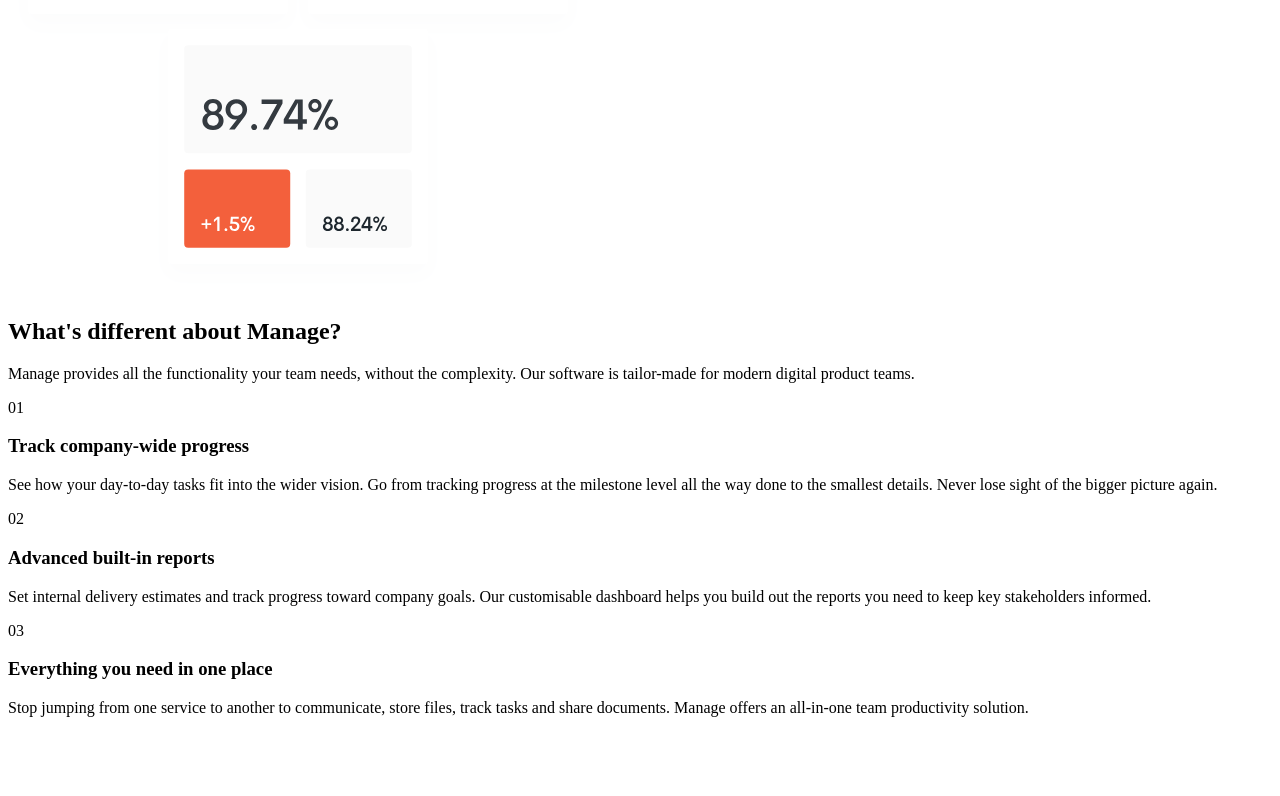
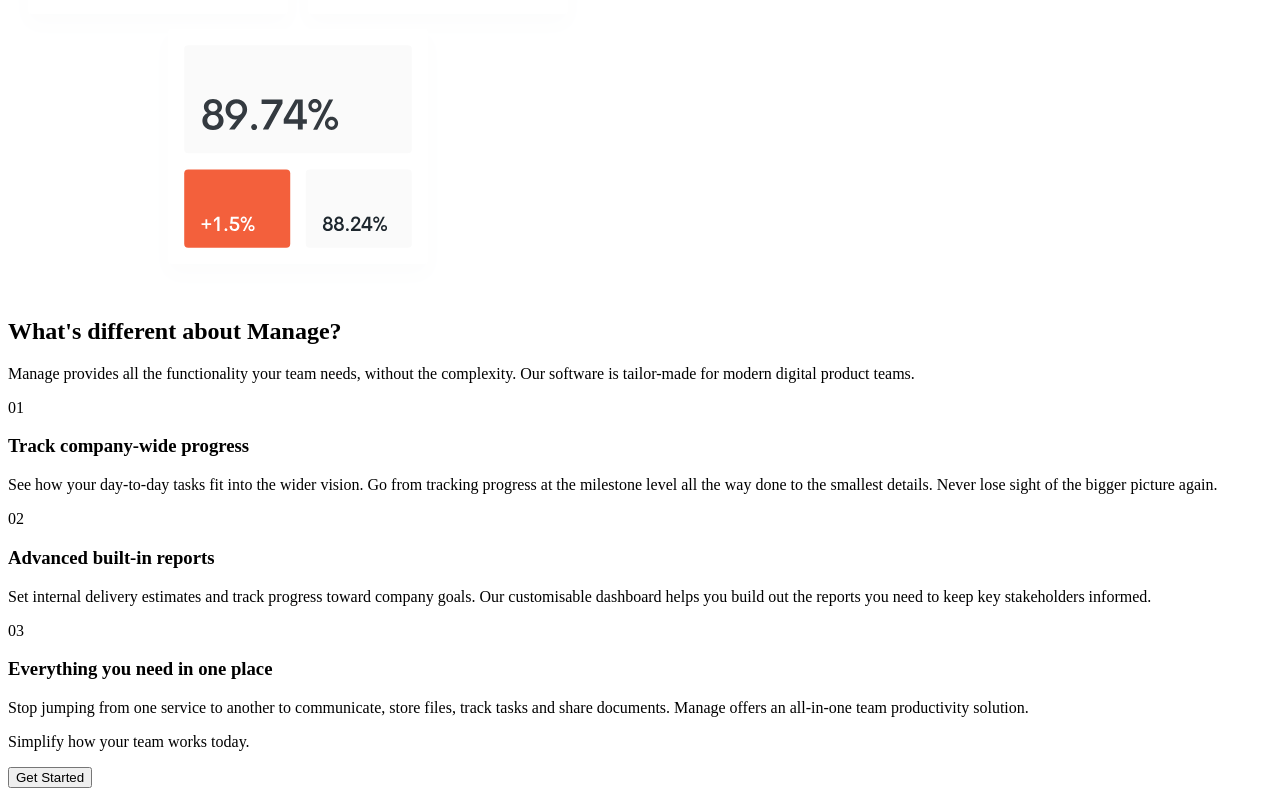
Before and after one commit to MilitusInnocent/manage-landing-page, a React (Create React App) app: page / in a window 1280 px wide. Shown: the part 581-1377 px from the top of the page. Before the commit the page ends 1314 px from the top, so only its background shows below. Built offline with nearby package versions, Linux system fonts and the light colour scheme.

Commit message:
CTA without styling

```diff
--- a/src/App.js
+++ b/src/App.js
@@ -1,5 +1,5 @@
 import React from 'react';
-import { Navbar, Header, About } from './components';
+import { Navbar, Header, About,  CTA } from './components';
 
 const App = () => {
   return (
@@ -7,6 +7,7 @@
      <Navbar/>
      <Header/>
      <About/>
+     <CTA/>
     </div>
   );
 }
--- a/src/components/CTA.js
+++ b/src/components/CTA.js
@@ -1,8 +1,12 @@
 import React from 'react';
+import {Button} from './';
 
 const CTA = () => {
     return (
-        <div>CTA</div>
+        <div>
+            <p>Simplify how your team works today.</p>
+            <Button color='white' text='Get Started' />
+        </div>
     )
 }
 
```
